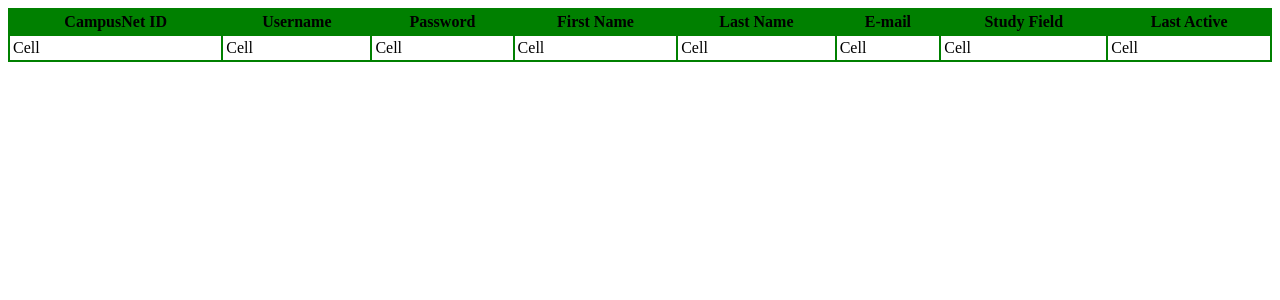
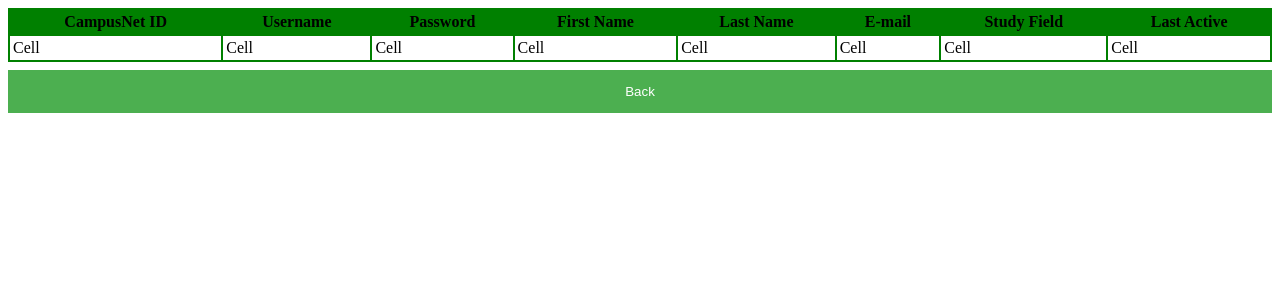
Before and after one commit to Gr16-DistributedSystems-DTU-2018/DistributedHangmanWebApp, a web app: page /about.html in a window 1280 px wide. Shown: the top 300 px of the page. Run offline with its HTML, style and script files only (its server is not run), Linux system fonts and the light colour scheme; data that the repository does not hold is empty; some libraries are stand-ins or nearby versions.

Commit message:
Added back buttons.

```diff
--- a/src/main/webapp/about.html
+++ b/src/main/webapp/about.html
@@ -53,5 +53,7 @@
     </tbody>
 </table>
 
+<button id="back_btn" class="button" style="width:100%">Back</button>
+
 </body>
 </html>
--- a/src/main/webapp/assets/css/about.css
+++ b/src/main/webapp/assets/css/about.css
@@ -18,3 +18,13 @@
 table.GeneratedTable thead {
     background-color: #008000;
 }
+
+button {
+    background-color: #4CAF50;
+    color: white;
+    padding: 14px 20px;
+    margin: 8px 0;
+    border: none;
+    cursor: pointer;
+    width: 100%;
+}
--- a/src/main/webapp/assets/js/about.js
+++ b/src/main/webapp/assets/js/about.js
@@ -28,3 +28,9 @@
     });
 
 });
+
+$(document).ready(function () {
+    $("#back_btn").click(function () {
+        window.location.replace("menu.html");
+    });
+});
--- a/src/main/webapp/assets/js/game.js
+++ b/src/main/webapp/assets/js/game.js
@@ -195,6 +195,10 @@
         updateData();
     });
 
+    $("#back_btn").click(function () {
+        window.location.replace("menu.html");
+    });
+
 });
 
 function updateData() {
--- a/src/main/webapp/assets/js/score.js
+++ b/src/main/webapp/assets/js/score.js
@@ -38,3 +38,9 @@
         ]
     });
 }
+
+$(document).ready(function () {
+    $("#back_btn").click(function () {
+        window.location.replace("menu.html");
+    });
+});
--- a/src/main/webapp/game.html
+++ b/src/main/webapp/game.html
@@ -82,6 +82,9 @@
         </div>
     </center>
 </div>
+<center>
+    <button id="back_btn" class="button" style="width:100%">Back</button>
+</center>
 </body>
 
 </html>
--- a/src/main/webapp/menu.html
+++ b/src/main/webapp/menu.html
@@ -6,7 +6,7 @@
     <link rel="stylesheet" href="assets/css/menu.css">
     <script src="https://ajax.googleapis.com/ajax/libs/jquery/3.3.1/jquery.min.js"></script>
     <script src="https://cdnjs.cloudflare.com/ajax/libs/jquery.serializeJSON/2.9.0/jquery.serializejson.js"></script>
-    <script src="assets/js/main.js"></script>
+    <script src="assets/js/menu.js"></script>
     <link rel="apple-touch-icon" sizes="57x57" href="assets/img/apple-icon-57x57.png">
     <link rel="apple-touch-icon" sizes="60x60" href="assets/img/apple-icon-60x60.png">
     <link rel="apple-touch-icon" sizes="72x72" href="assets/img/apple-icon-72x72.png">
@@ -34,6 +34,7 @@
     <button id="play_btn" class="button" style="width:100%">Play</button>
     <button id="highscore_btn" class="button" style="width:100%">Highscore</button>
     <button id="about_btn" class="button" style="width:100%">About User</button>
+    <button id="logout_btn" class="button" style="width:100%">Log Out</button>
 </div>
 </body>
 </html>
--- a/src/main/webapp/score.html
+++ b/src/main/webapp/score.html
@@ -41,5 +41,7 @@
     </tbody>
 </table>
 
+<button id="back_btn" class="button" style="width:100%">Back</button>
+
 </body>
 </html>
```
Also changed, not shown: src/main/webapp/assets/js/menu.js (renamed from src/main/webapp/assets/js/main.js, +20 -0 lines).
